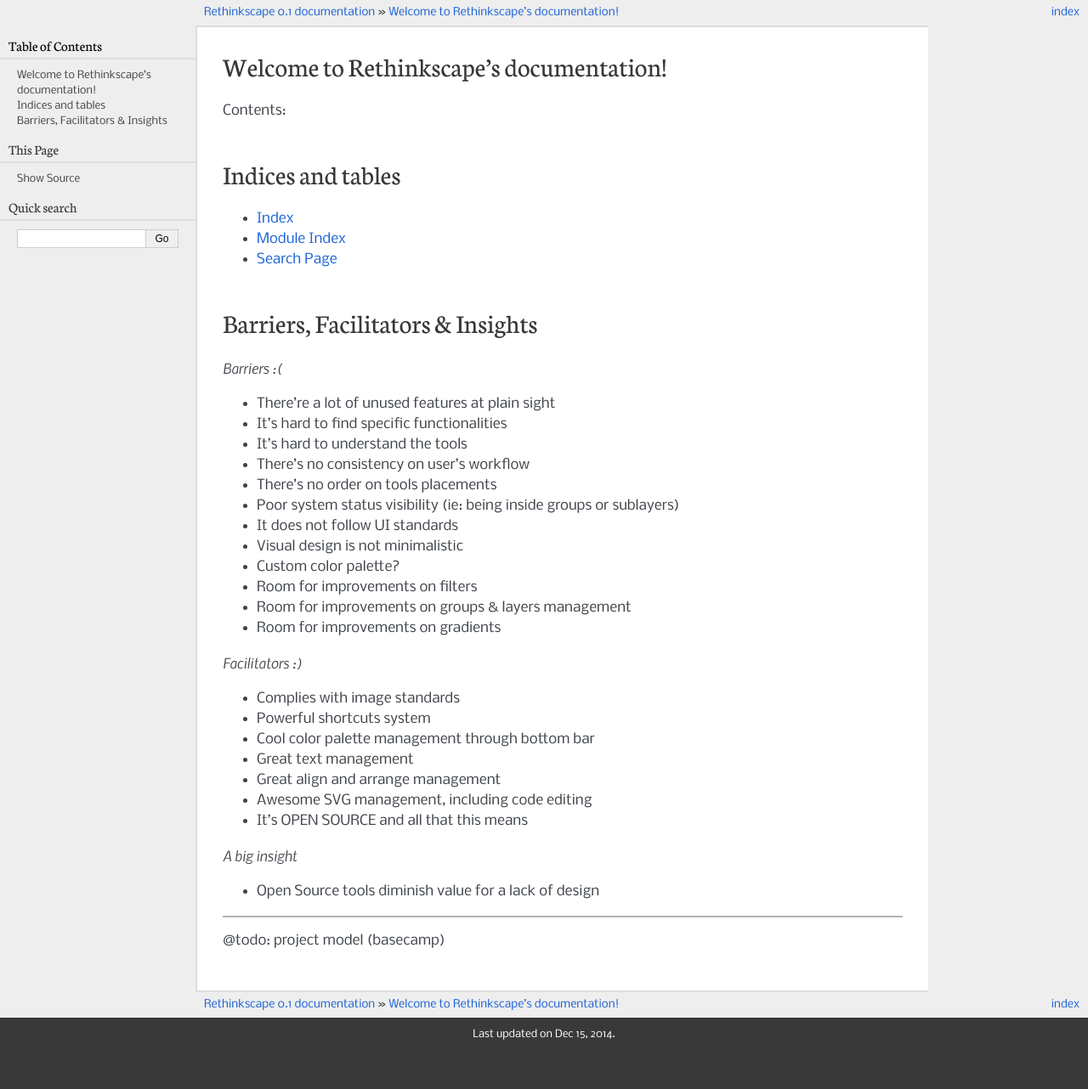
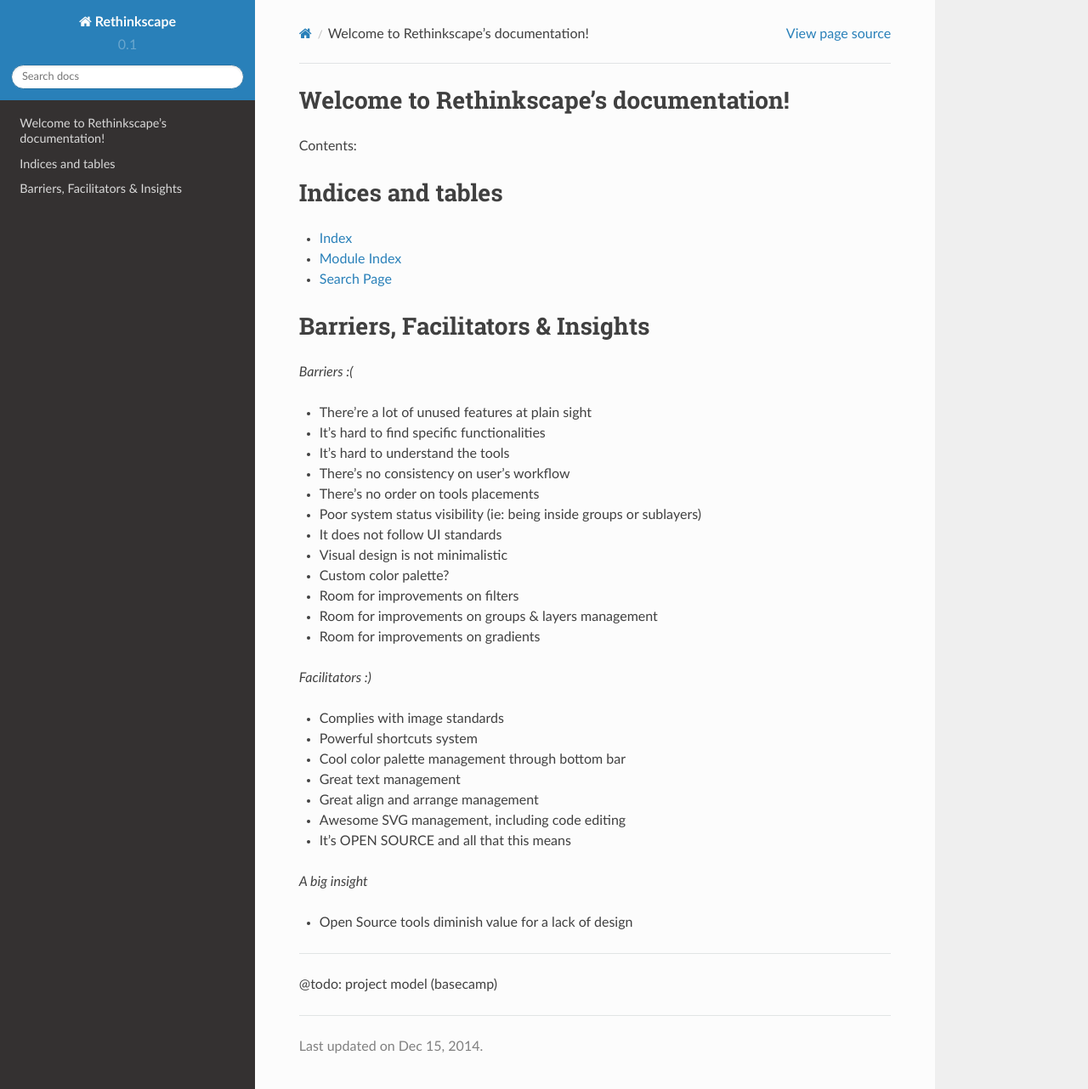
Before and after one commit to PIWEEK/rethinkscape, a Sphinx documentation site: the page built from docs/index.rst, in a window 1280 px wide and 1282 px high. Shown: the whole window at 85% size. Built offline with Sphinx 7.4.7 and the Read the Docs theme 2.0.0, drawn with Linux system fonts in a browser that asks for light colours.

Commit message:
Add readthedocs beautiful theme

```diff
--- a/docs/conf.py
+++ b/docs/conf.py
@@ -101,7 +101,11 @@
 
 # The theme to use for HTML and HTML Help pages.  See the documentation for
 # a list of builtin themes.
-html_theme = 'pyramid'
+import sphinx_rtd_theme
+
+html_theme = "sphinx_rtd_theme"
+
+html_theme_path = [sphinx_rtd_theme.get_html_theme_path()]
 
 # Theme options are theme-specific and customize the look and feel of a theme
 # further.  For a list of options available for each theme, see the
--- a/docs/requirements.txt
+++ b/docs/requirements.txt
@@ -1 +1,6 @@
+Jinja2==2.7.3
+MarkupSafe==0.23
+Pygments==2.0.1
 Sphinx==1.2.3
+docutils==0.12
+sphinx-rtd-theme==0.1.6
```
